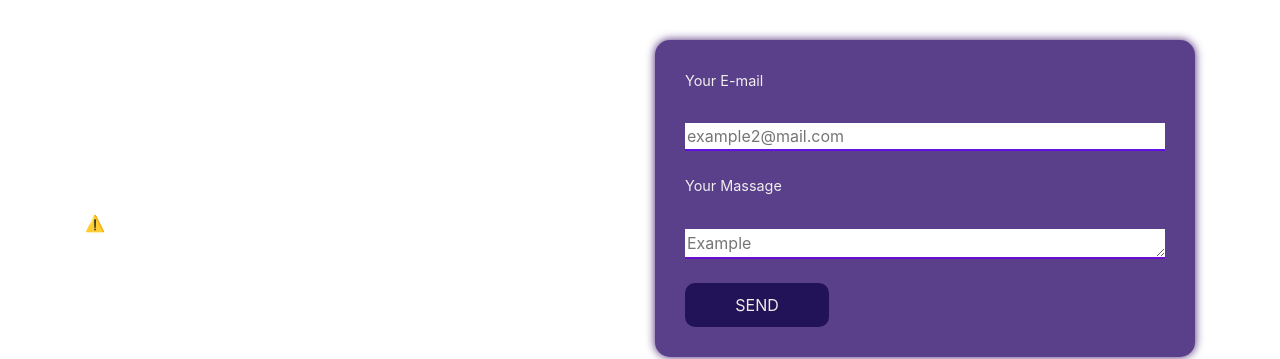
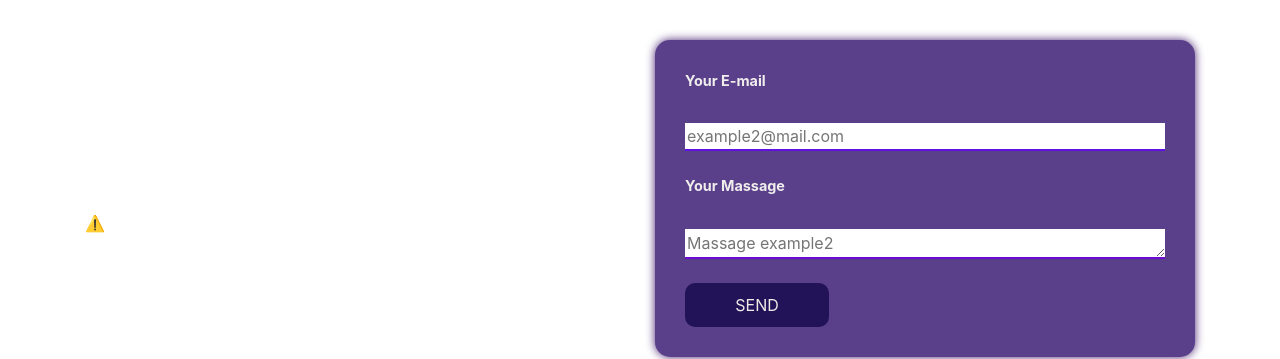
Before and after one commit to AbhraG/mainportfolio, a plain HTML site: page index.html in a window 1280 px wide. Shown: the part 5379-5738 px from the top of the page. Drawn offline with nearby package versions, Linux system fonts and the light colour scheme; no server answers.

Commit message:
massages

```diff
--- a/index.html
+++ b/index.html
@@ -399,10 +399,10 @@
         </div>
         <div class="col-md-6">
           <form action="">
-            <label for="email2">Your E-mail</label>
+            <label for="email2" style="font-weight: bold;">Your E-mail</label>
             <input type="email" id="email2" name="email2" placeholder="example2@mail.com" />
-            <label for="text2">Your Massage</label>
-            <textarea name="text2" id="" cols="30" rows="1" placeholder="Example"></textarea>
+            <label for="text2" style="font-weight: bold;">Your Massage</label>
+            <textarea name="text2" id="" cols="30" rows="1" placeholder="Massage example2"></textarea>
 
             <button type="submit">SEND</button>
           </form>
```
